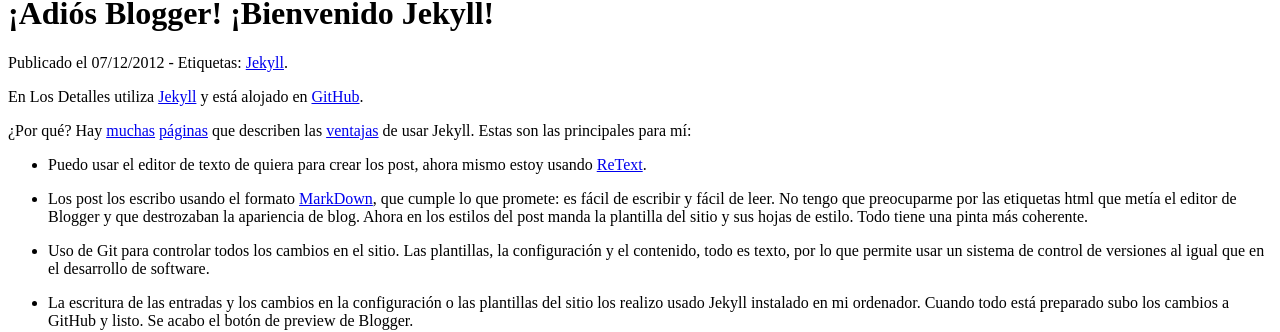
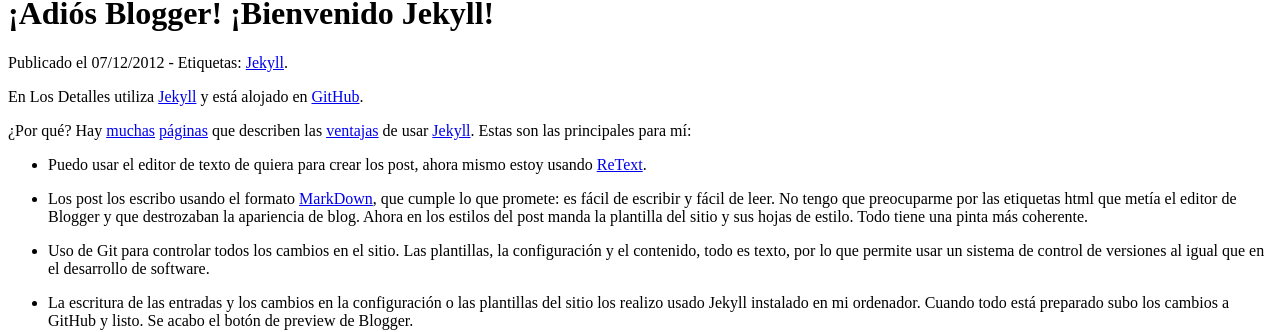
Before and after one commit to msosvi/msosvi.github.com, a Jekyll site: the page built from _posts/2012-12-07-jekyll.md, in a window 1280 px wide. Shown: the part 150-482 px from the top of the page. Built offline with Jekyll 4.4.1, drawn with Linux system fonts in a browser that asks for light colours; some web fonts are replaced; part of the change alters nothing that is shown.

```diff
--- a/_posts/2012-12-07-jekyll.md
+++ b/_posts/2012-12-07-jekyll.md
@@ -8,7 +8,7 @@ tags:
 
 En Los Detalles utiliza [Jekyll](https://github.com/mojombo/jekyll/wiki) y está alojado en [GitHub](https://github.com/msosvi/msosvi.github.com).
 
-¿Por qué? Hay [muchas](http://www.rubyinside.com/jekyll-a-ruby-powered-static-site-generator-2716.html) [páginas](http://tom.preston-werner.com/2008/11/17/blogging-like-a-hacker.html) que describen las [ventajas](http://blog.guestlistapp.com/post/2304152860/five-reasons-to-use-a-static-site-generator-instead-of?c68b06f0) de usar Jekyll. Estas son las principales para mí:
+¿Por qué? Hay [muchas](http://www.rubyinside.com/jekyll-a-ruby-powered-static-site-generator-2716.html) [páginas](http://tom.preston-werner.com/2008/11/17/blogging-like-a-hacker.html) que describen las [ventajas](http://blog.guestlistapp.com/post/2304152860/five-reasons-to-use-a-static-site-generator-instead-of?c68b06f0) de usar [Jekyll](http://jekyllbootstrap.com/lessons/jekyll-introduction.html). Estas son las principales para mí:
 
 * Puedo usar el editor de texto de quiera para crear los post, ahora mismo estoy usando [ReText](http://sourceforge.net/p/retext/home/ReText/).
 
```
